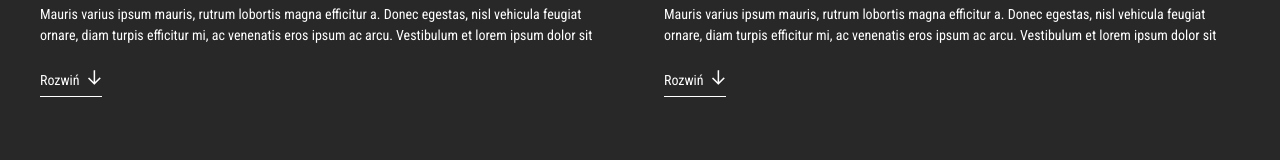
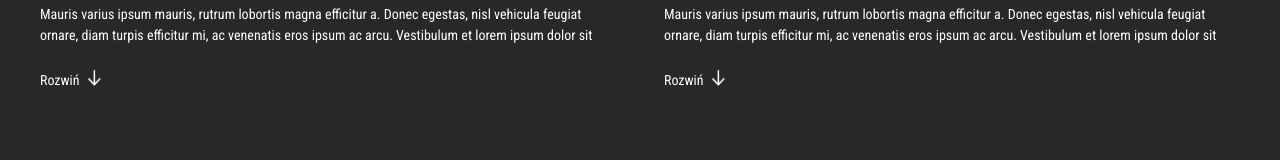
Before and after one commit to artur-IT/recruitment_adSite.pro, a React (Vite) app: page / in a window 1280 px wide. Shown: the part 1983-2143 px from the top of the page. Built offline with nearby package versions, Linux system fonts and the light colour scheme.

Commit message:
fix in SEO ExpandText

```diff
--- a/src/components/ExpandText.jsx
+++ b/src/components/ExpandText.jsx
@@ -16,12 +16,12 @@ export default function ExpandText() {
           labore et dolore magna aliqua.
         </p>
         <button
-          className={`flex h-[27px] ${!isExpanded ? "w-[62px]" : "w-[50px]"} border-b-[1px] border-b-white font-roboto-condensed text-sm`}
+          className={`flex h-[27px] ${!isExpanded ? "w-[62px]" : "w-[50px]"} font-roboto-condensed text-sm focus:border-b-[1px] focus:border-white`}
           onClick={() => setIsExpanded(!isExpanded)}
         >
           {isExpanded ? "Zwiń" : "Rozwiń"}
           <img
-            className={`ml-2 transition-transform ${isExpanded ? "rotate-180" : ""}`}
+            className={`ml-2 h-4 transition-transform ${isExpanded ? "rotate-180" : ""}`}
             src="./icons/arrow_down.png"
             alt="arrow"
           />
```
